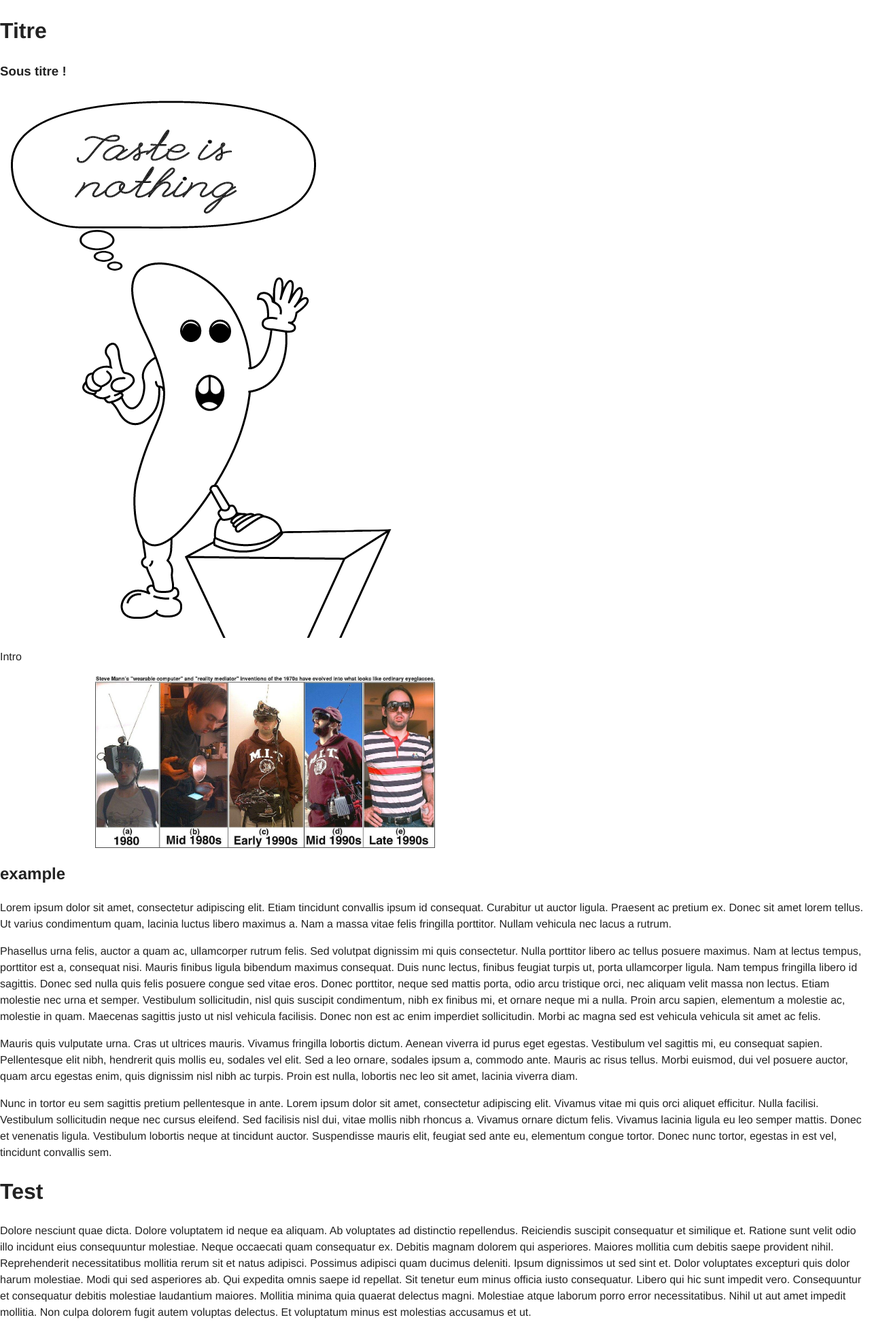
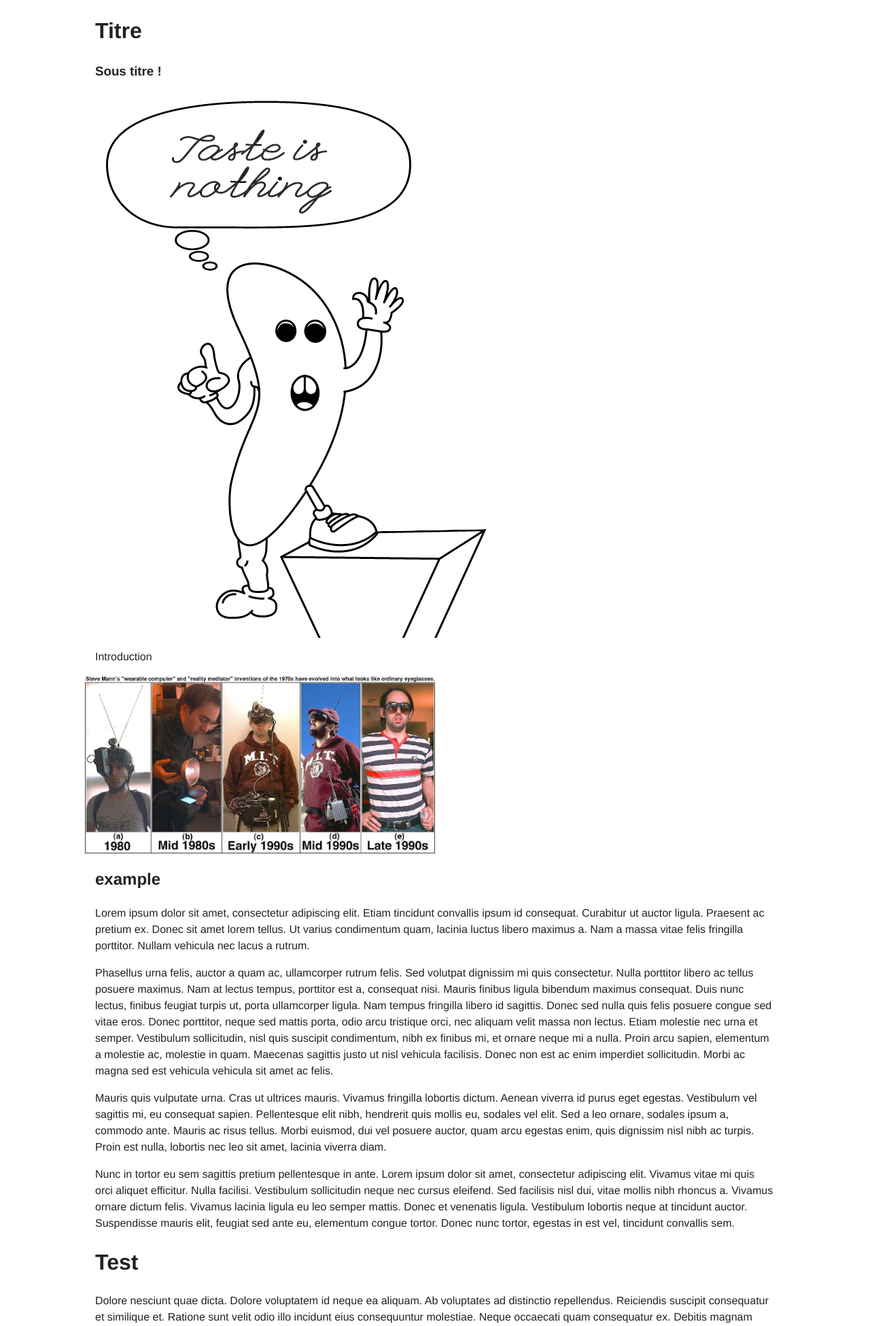
Before and after one commit to sarahgarcin/rethingfying, a PHP site: page / in a window 1280 px wide. Shown: the top 1950 px of the page at 68% size. Run offline with PHP 8.4, Linux system fonts and the light colour scheme; some libraries are stand-ins or nearby versions.

Commit message:
modification du fichier intro

```diff
--- a/content/02-intro/intro.txt
+++ b/content/02-intro/intro.txt
@@ -1,4 +1,4 @@
-titre: Intro
+titre: Introduction
 ----
 text:
 ## example
--- a/index.php
+++ b/index.php
@@ -21,7 +21,7 @@
   ?>
 
 
-  <div class="content">
+  <div class="content row">
 
  <!-- Affichons toutes les erreurs -->
   <?php error_reporting(E_ALL);?>
```
